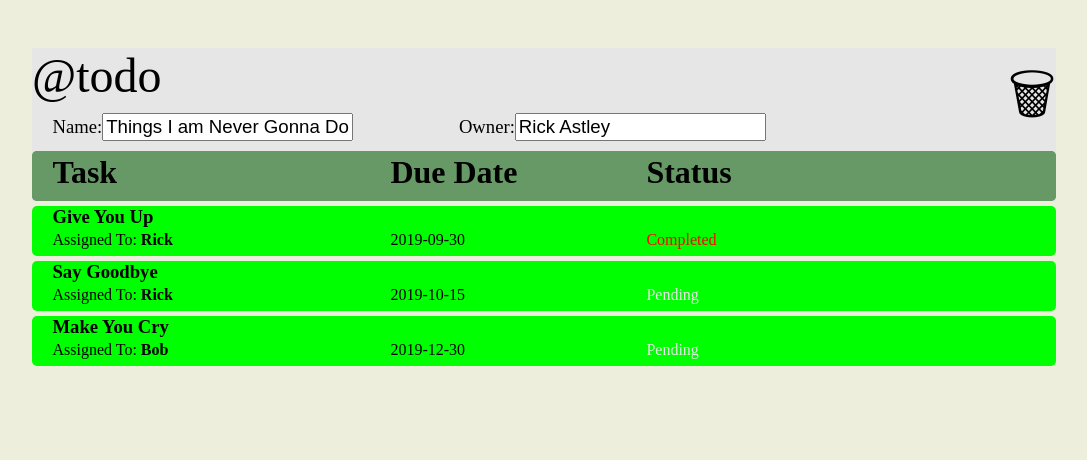
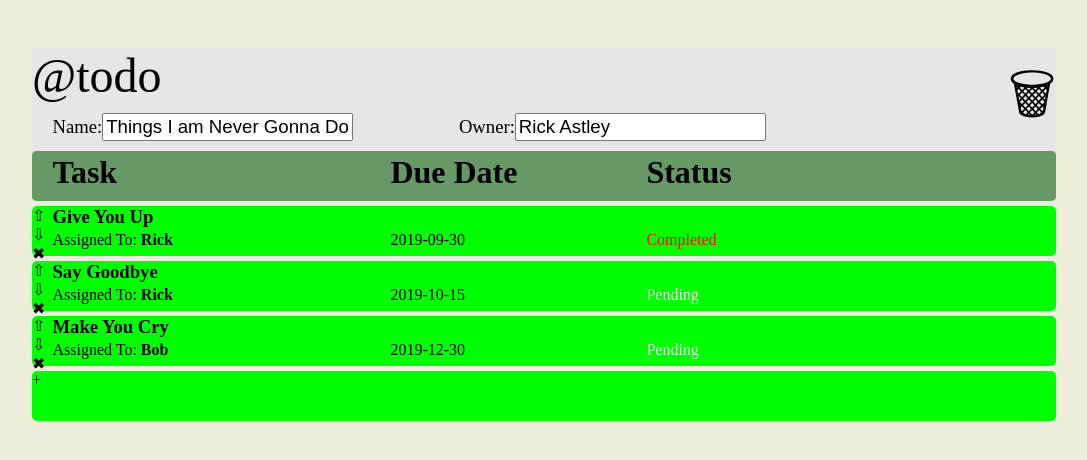
Before and after one commit to ZP4/sandbox, a React (Create React App) app: page / in a window 1280 px wide. Both pictures are taken after a click on the link "Things I am Never Gonna Do". Shown: the top 460 px of the page, without its empty margins (104-1191 px from the left). Built offline with nearby package versions, Linux system fonts and the light colour scheme.

Commit message:
Fixed syntax

```diff
--- a/src/components/list_screen/ListItemCard.js
+++ b/src/components/list_screen/ListItemCard.js
@@ -18,25 +18,19 @@ export class ListItemCard extends Component {
                     {this.props.listItem.completed ? "Completed" : "Pending"}
                 </div>
 
-                {/*<div className=''>*/}
-                {/*    <input*/}
-                {/*        type= 'image'*/}
-                {/*        src= ''*/}
-                {/*        onClick= ''*/}
-                {/*    />*/}
+                <div className=''>
+                    <div
+                        onClick= ''
+                    >&#8679;</div>
 
-                {/*    <input*/}
-                {/*        type= 'image'*/}
-                {/*        src= ''*/}
-                {/*        onClick= ''*/}
-                {/*    />*/}
+                    <div
+                        onClick= ''
+                    >&#8681;</div>
 
-                {/*    <input*/}
-                {/*        type= 'image'*/}
-                {/*        src= ''*/}
-                {/*        onClick= ''*/}
-                {/*    />git*/}
-                {/*</div>*/}
+                    <div
+                        onClick= ''
+                    >&#10006;</div>
+                </div>
             </div>
         )
     }
--- a/src/components/list_screen/ListItemsTable.js
+++ b/src/components/list_screen/ListItemsTable.js
@@ -1,5 +1,6 @@
 import React, { Component } from 'react'
 import ListItemCard from './ListItemCard'
+import ListNewItemCard from "./ListNewItemCard";
 
 const sortingCriteria = {
     SORT_TASK_DECREASING: 'SORT_TASK_DECREASING',
@@ -23,7 +24,7 @@ export class ListItemsTable extends Component {
             currentTaskSortingCriteria: sortingCriteria.SORT_TASK_INCREASING,
             currentDateSortingCriteria: sortingCriteria.SORT_DATE_INCREASING,
             currentStatusSortingCriteria: sortingCriteria.SORT_STATUS_INCREASING,
-            list: [].concat(this.props.todoList.items)
+            list: this.props.todoList.items
         };
         this.sortItem = this.sortItem.bind(this);
         this.compare = this.compare.bind(this);
@@ -103,6 +104,11 @@ export class ListItemsTable extends Component {
                             listItem={todoItem} />
                     ))
                 }
+                {
+                    <ListNewItemCard
+                        list={this.state.list}
+                    />
+                }
             </div>
         )
     }
--- a/src/components/list_screen/ListNewItemCard.js
+++ b/src/components/list_screen/ListNewItemCard.js
@@ -0,0 +1,26 @@
+import React, {Component} from 'react';
+import PropTypes from 'prop-types';
+
+class ListNewItemCard extends Component {
+    constructor(props) {
+        super(props);
+
+    }
+
+
+    render() {
+        return (
+            <div className='list_item_card' onClick={this}>
+                <div>
+                    &#43;
+                </div>
+
+
+            </div>
+        );
+    }
+}
+
+ListNewItemCard.propTypes = {};
+
+export default ListNewItemCard;
--- a/src/components/list_screen/ListTrash.js
+++ b/src/components/list_screen/ListTrash.js
@@ -4,6 +4,8 @@ export class ListTrash extends Component {
     render() {
         return (
             <div id="list_trash">&#128465;</div>
+
+
         )
     }
 }
```
